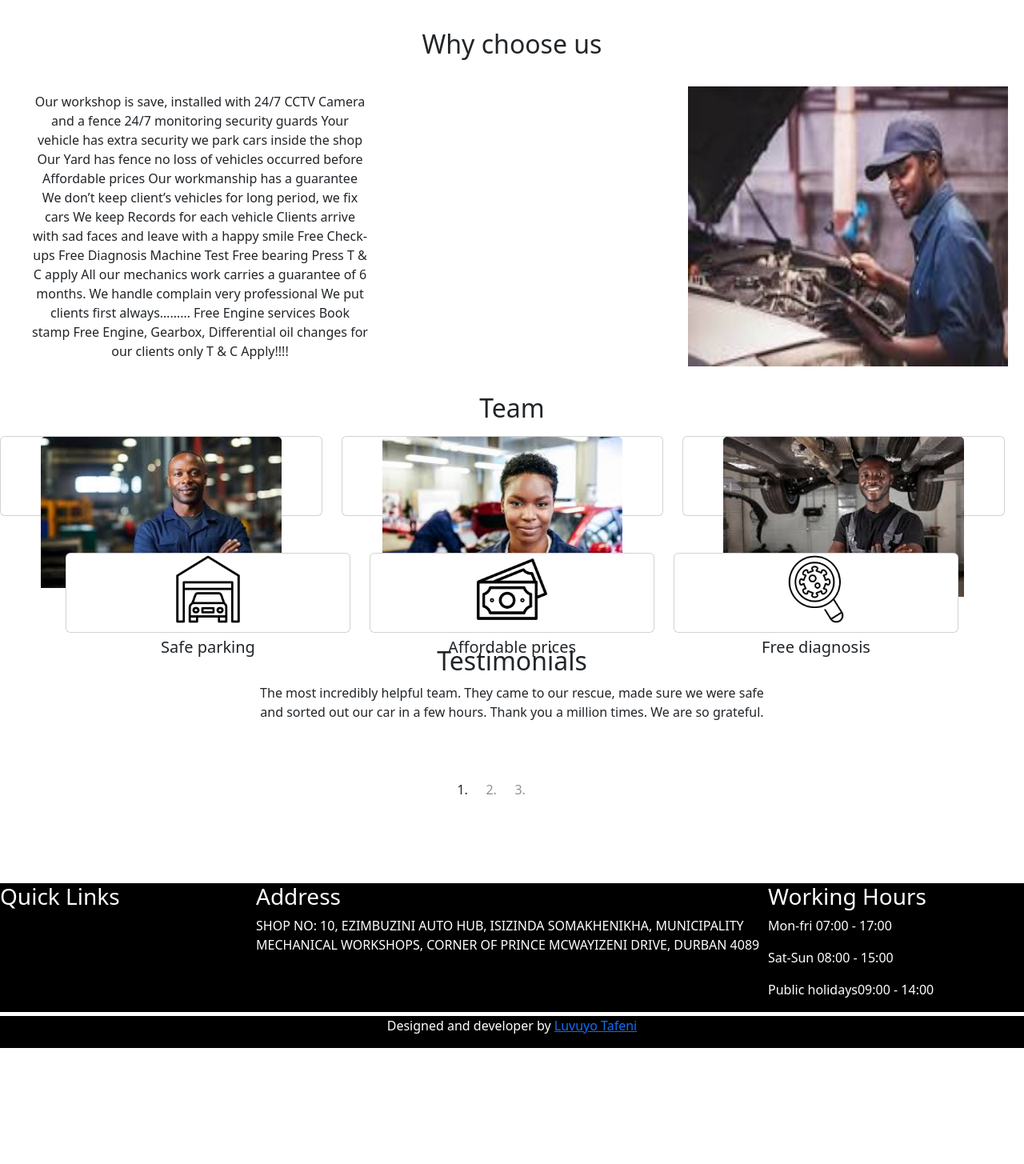
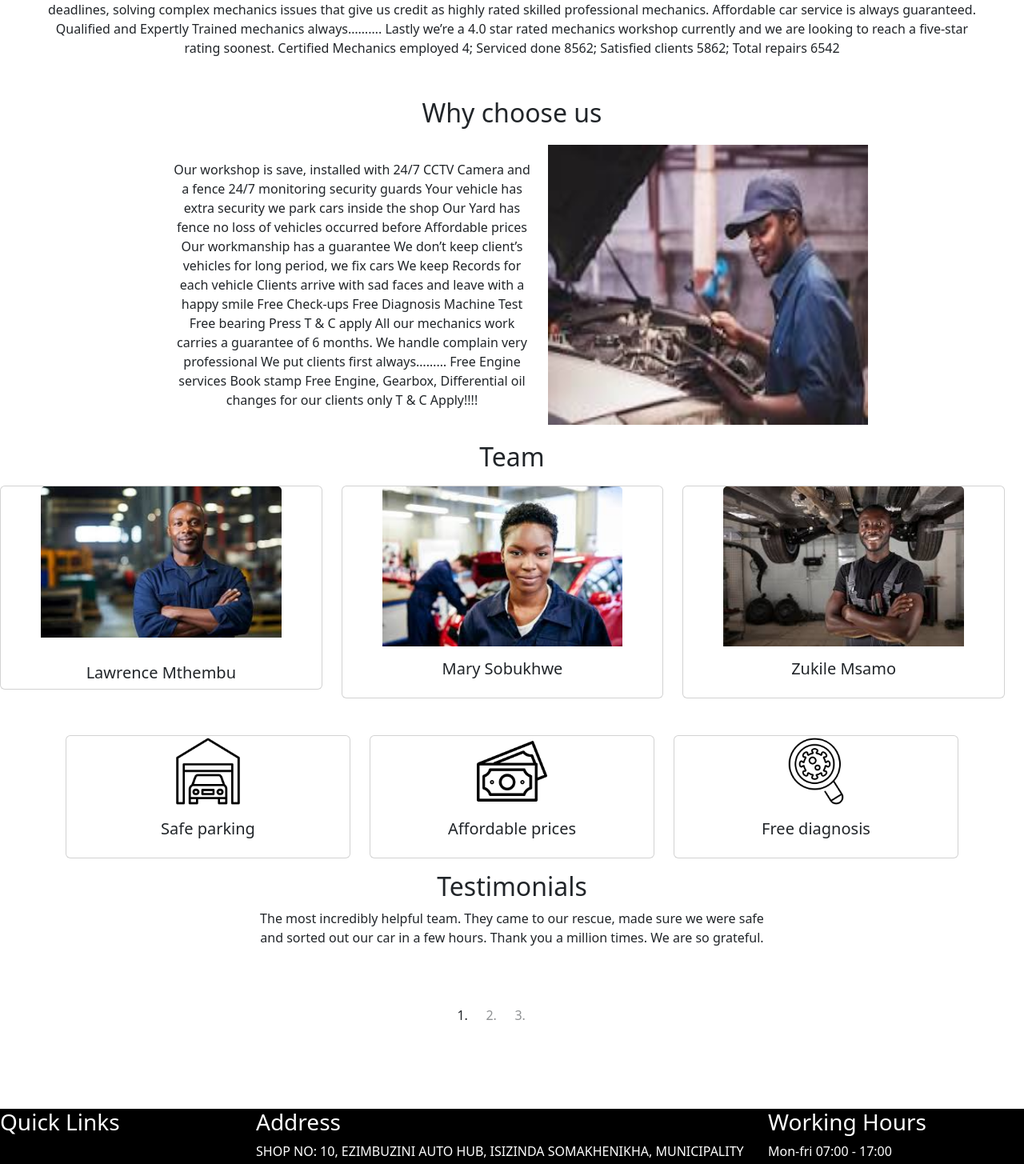
Before and after one commit to Luvuyotafeni/Garage-Front-end, a React (Create React App) app: page / in a window 1280 px wide. Shown: the part 986-2441 px from the top of the page at 80% size. Before the commit the page ends 2296 px from the top, so only its background shows below. Built offline with nearby package versions, Linux system fonts and the light colour scheme.

Commit message:
added the card styling to the vehicles

```diff
--- a/src/Components/Contact/Contact.css
+++ b/src/Components/Contact/Contact.css
@@ -12,9 +12,7 @@
   border-radius: 10px;
 }
 
-.card{
-  height:100px;
-}
+
 
 /* .map-container {
     width: 100%;
--- a/src/Components/Footer/Footer.css
+++ b/src/Components/Footer/Footer.css
@@ -25,6 +25,9 @@
     width: 25%;
 }
 
+.footer p{
+    font-size: large;
+}
 @media (max-width:326px){
     .address p{
         font-size: small;
@@ -45,4 +48,7 @@
     .wh h3{
         font-size: small;
     }
+    .footer p{
+        font-size:small;
+    }
 }
--- a/src/Components/Home/Home.css
+++ b/src/Components/Home/Home.css
@@ -23,21 +23,24 @@
 .f_flex{
     display: flex;
     flex-direction: row;
+    justify-content: center;
 }
 
 .wcu_text{
     margin:20px;
-    justify-items: center;
+    /* justify-items: center; */
 }
 
 .wcu_text p{
-    margin:20px;
-    width:50%;
+     margin:20px;
+    width:450px;
     text-align: center;
+    padding: 0;
 }
 
 .wcu_text img{
     width:500px;
+    margin-left: 0;
 }
 
 .employee_box{
--- a/src/Components/Home/Home.jsx
+++ b/src/Components/Home/Home.jsx
@@ -122,6 +122,7 @@ const Home = () => {
         </div>
       </section>
       <section>
+        <div className='container'>
         <h2 className='text-center'>Why choose us</h2>
         <div className='f_flex wcu_text'>
           <div>
@@ -147,6 +148,7 @@ const Home = () => {
           <div>
             <img src={wcu} alt="why choose us"/>
           </div>
+        </div>
         </div>
       </section>
       <section className='mt-2 mb-2'>
--- a/src/Components/Vehicles/Vehicles.css
+++ b/src/Components/Vehicles/Vehicles.css
@@ -3,6 +3,6 @@
     height:auto
 }
 
-.card{
-    height: 300px;
+.vehicles .card{
+    height:300px
 }
--- a/src/Components/Vehicles/Vehicles.jsx
+++ b/src/Components/Vehicles/Vehicles.jsx
@@ -23,7 +23,7 @@ const Vehicles = () => {
   return (
     <div className='container'>
       <h2>Vehicles</h2>
-      <div className='container'>
+      <div className='container vehicles'>
         <div className='row'>
           <div className='col-md-4 mb-2 mt-2'>
             <div className='card middle-card'>
```
